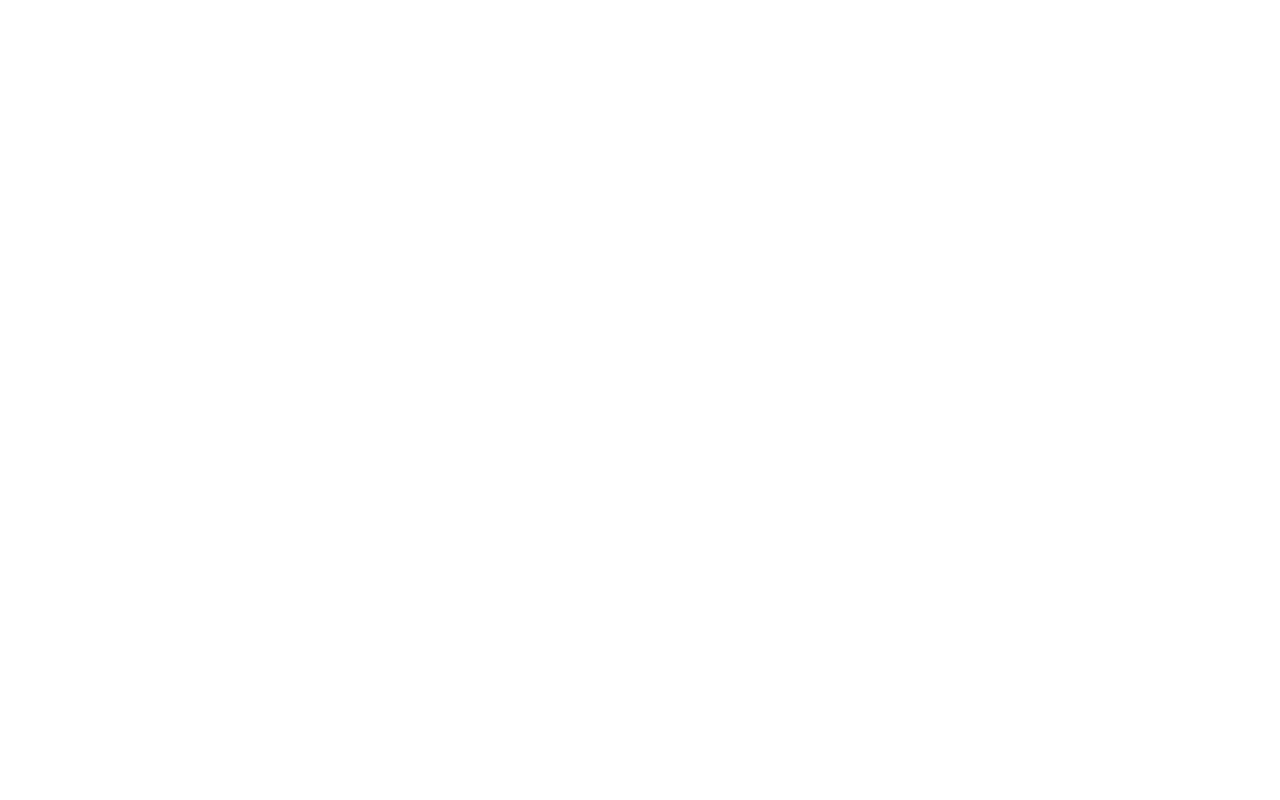
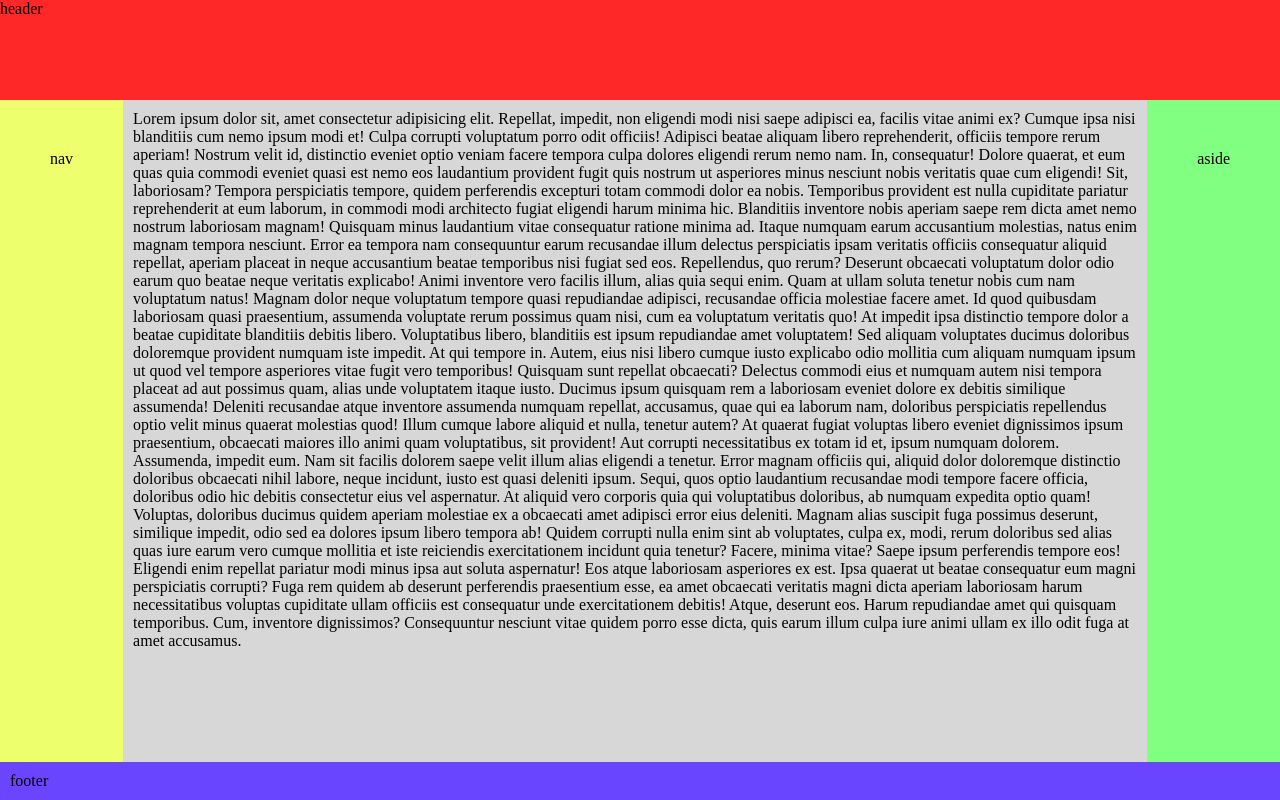
Before and after one commit to FrancoEzequielRivera/Trabajo_final, a plain HTML site: page index.html in a window 1280 px wide. Drawn offline with Linux system fonts and the light colour scheme.

Commit message:
Agregado base del proyecto (header, nav, main, aside, footer)

```diff
--- a/css/style.css
+++ b/css/style.css
@@ -0,0 +1,45 @@
+body{
+    margin: 0;
+    padding: 0;
+}
+
+.contenedor {
+    display: grid;
+    grid-template-areas:
+        "header header header"
+        "nav main aside"
+        "footer footer footer";
+    min-height: 100vh;
+    grid-template-rows: min-content 1fr min-content;
+}
+
+.header {
+    grid-area: header;
+    background: rgb(255, 40, 40);
+    padding: 0px;
+    height: 100px;
+}
+
+.nav {
+    grid-area: nav;
+    background: rgb(238, 255, 110);
+    padding: 50px;
+}
+
+.main {
+    grid-area: main;
+    background: rgb(215, 215, 215);
+    padding: 10px;
+}
+
+.aside {
+    grid-area: aside;
+    background: rgb(129, 255, 129);
+    padding: 50px;
+}
+
+.footer {
+    grid-area: footer;
+    background: rgb(106, 69, 255);
+    padding: 10px;
+}
--- a/index.html
+++ b/index.html
@@ -3,10 +3,36 @@
 <head>
     <meta charset="UTF-8">
     <meta name="viewport" content="width=device-width, initial-scale=1.0">
-    <title>Document</title>
+    <title>Proyecto</title>
     <link rel="stylesheet" href="css/style.css">
 </head>
 <body>
-
+    <div class="contenedor">
+        <header class="header">header</header>
+        <nav class="nav">nav</nav>
+        <main class="main">Lorem ipsum dolor sit, amet consectetur adipisicing elit. Repellat, impedit, non eligendi modi nisi saepe adipisci ea, facilis vitae animi ex? Cumque ipsa nisi blanditiis cum nemo ipsum modi et!
+        Culpa corrupti voluptatum porro odit officiis! Adipisci beatae aliquam libero reprehenderit, officiis tempore rerum aperiam! Nostrum velit id, distinctio eveniet optio veniam facere tempora culpa dolores eligendi rerum nemo nam.
+        In, consequatur! Dolore quaerat, et eum quas quia commodi eveniet quasi est nemo eos laudantium provident fugit quis nostrum ut asperiores minus nesciunt nobis veritatis quae cum eligendi! Sit, laboriosam?
+        Tempora perspiciatis tempore, quidem perferendis excepturi totam commodi dolor ea nobis. Temporibus provident est nulla cupiditate pariatur reprehenderit at eum laborum, in commodi modi architecto fugiat eligendi harum minima hic.
+        Blanditiis inventore nobis aperiam saepe rem dicta amet nemo nostrum laboriosam magnam! Quisquam minus laudantium vitae consequatur ratione minima ad. Itaque numquam earum accusantium molestias, natus enim magnam tempora nesciunt.
+        Error ea tempora nam consequuntur earum recusandae illum delectus perspiciatis ipsam veritatis officiis consequatur aliquid repellat, aperiam placeat in neque accusantium beatae temporibus nisi fugiat sed eos. Repellendus, quo rerum?
+        Deserunt obcaecati voluptatum dolor odio earum quo beatae neque veritatis explicabo! Animi inventore vero facilis illum, alias quia sequi enim. Quam at ullam soluta tenetur nobis cum nam voluptatum natus!
+        Magnam dolor neque voluptatum tempore quasi repudiandae adipisci, recusandae officia molestiae facere amet. Id quod quibusdam laboriosam quasi praesentium, assumenda voluptate rerum possimus quam nisi, cum ea voluptatum veritatis quo!
+        At impedit ipsa distinctio tempore dolor a beatae cupiditate blanditiis debitis libero. Voluptatibus libero, blanditiis est ipsum repudiandae amet voluptatem! Sed aliquam voluptates ducimus doloribus doloremque provident numquam iste impedit.
+        At qui tempore in. Autem, eius nisi libero cumque iusto explicabo odio mollitia cum aliquam numquam ipsum ut quod vel tempore asperiores vitae fugit vero temporibus! Quisquam sunt repellat obcaecati?
+        Delectus commodi eius et numquam autem nisi tempora placeat ad aut possimus quam, alias unde voluptatem itaque iusto. Ducimus ipsum quisquam rem a laboriosam eveniet dolore ex debitis similique assumenda!
+        Deleniti recusandae atque inventore assumenda numquam repellat, accusamus, quae qui ea laborum nam, doloribus perspiciatis repellendus optio velit minus quaerat molestias quod! Illum cumque labore aliquid et nulla, tenetur autem?
+        At quaerat fugiat voluptas libero eveniet dignissimos ipsum praesentium, obcaecati maiores illo animi quam voluptatibus, sit provident! Aut corrupti necessitatibus ex totam id et, ipsum numquam dolorem. Assumenda, impedit eum.
+        Nam sit facilis dolorem saepe velit illum alias eligendi a tenetur. Error magnam officiis qui, aliquid dolor doloremque distinctio doloribus obcaecati nihil labore, neque incidunt, iusto est quasi deleniti ipsum.
+        Sequi, quos optio laudantium recusandae modi tempore facere officia, doloribus odio hic debitis consectetur eius vel aspernatur. At aliquid vero corporis quia qui voluptatibus doloribus, ab numquam expedita optio quam!
+        Voluptas, doloribus ducimus quidem aperiam molestiae ex a obcaecati amet adipisci error eius deleniti. Magnam alias suscipit fuga possimus deserunt, similique impedit, odio sed ea dolores ipsum libero tempora ab!
+        Quidem corrupti nulla enim sint ab voluptates, culpa ex, modi, rerum doloribus sed alias quas iure earum vero cumque mollitia et iste reiciendis exercitationem incidunt quia tenetur? Facere, minima vitae?
+        Saepe ipsum perferendis tempore eos! Eligendi enim repellat pariatur modi minus ipsa aut soluta aspernatur! Eos atque laboriosam asperiores ex est. Ipsa quaerat ut beatae consequatur eum magni perspiciatis corrupti?
+        Fuga rem quidem ab deserunt perferendis praesentium esse, ea amet obcaecati veritatis magni dicta aperiam laboriosam harum necessitatibus voluptas cupiditate ullam officiis est consequatur unde exercitationem debitis! Atque, deserunt eos.
+        Harum repudiandae amet qui quisquam temporibus. Cum, inventore dignissimos? Consequuntur nesciunt vitae quidem porro esse dicta, quis earum illum culpa iure animi ullam ex illo odit fuga at amet accusamus.</main>
+        <aside class="aside">aside</aside>
+        <footer class="footer">footer</footer>
+    </div>
 </body>
+<script src="js/app.js"></script>
 </html>
```
